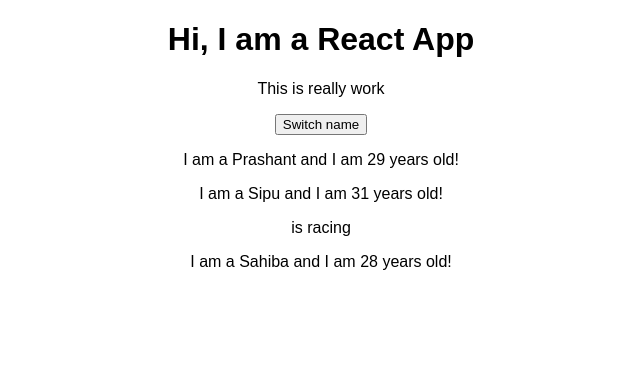
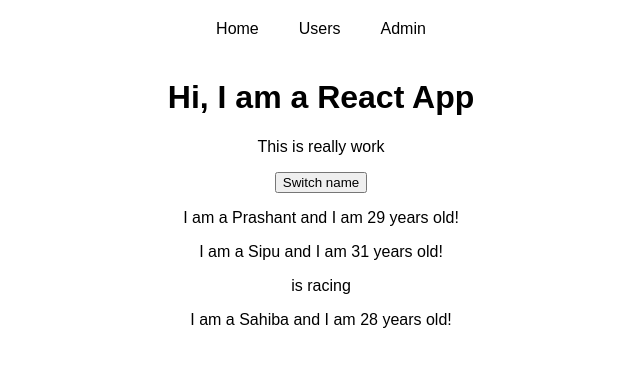
Before and after one commit to psudeep/react-complete-guide, a React (Create React App) app: page / in a window 1280 px wide. Shown: the top 366 px of the page, without its empty margins (319-959 px from the left). Built offline with nearby package versions, Linux system fonts and the light colour scheme.

Commit message:
navigation link and router package added

```diff
--- a/package.json
+++ b/package.json
@@ -6,6 +6,8 @@
     "@material-ui/core": "^4.9.9",
     "react": "^16.13.1",
     "react-dom": "^16.13.1",
+    "react-router": "^5.1.2",
+    "react-router-dom": "^5.1.2",
     "react-scripts": "1.1.5"
   },
   "scripts": {
--- a/src/App.css
+++ b/src/App.css
@@ -1,3 +1,26 @@
 .App {
   text-align: center;
 }
+
+.navigation ul {
+  list-style: none;
+  margin: 0;
+  padding: 0;
+  width: 100%;
+  text-align: center;
+}
+
+.navigation li {
+  display: inline-block;
+  margin: 20px;
+}
+
+.navigation a {
+  text-decoration: none;
+  color: black;
+}
+
+.navigation a:hover,
+.navigation a:active {
+  color: blue;
+}
--- a/src/App.js
+++ b/src/App.js
@@ -29,6 +29,13 @@ class App extends Component {
   render() {
     return (
       <div className="App">
+        <nav className="navigation">
+          <ul>
+            <li><a href="/">Home</a></li>
+            <li><a href="/users">Users</a></li>
+            <li><a href="/admin">Admin</a></li>
+          </ul>
+        </nav>
         <h1>Hi, I am a React App</h1>
         <p>This is really work</p>
         <button onClick={() => this.switchNameHandler('Sipu Kumar')}>Switch name</button>
```
Also changed, not shown: 1 other file (tests, documents, lock files or other folders). Lines whose indentation alone changed are shown as unchanged.
